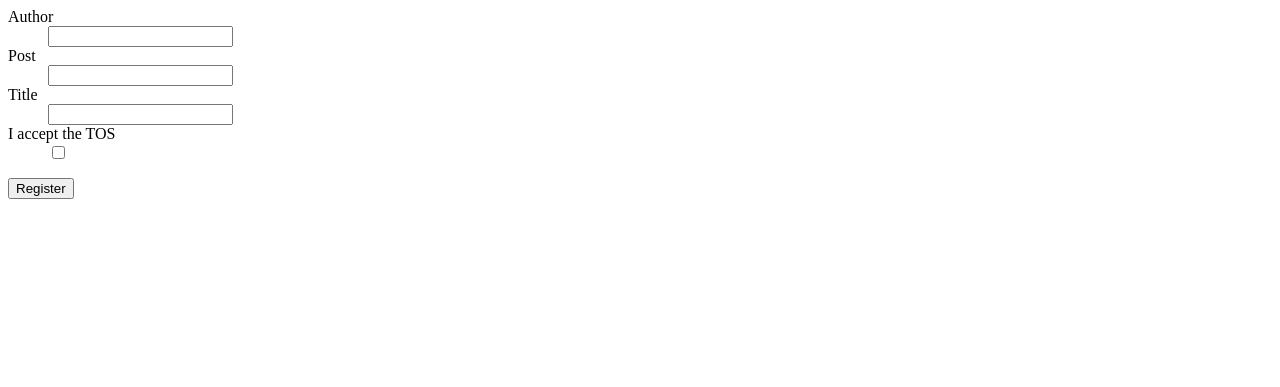
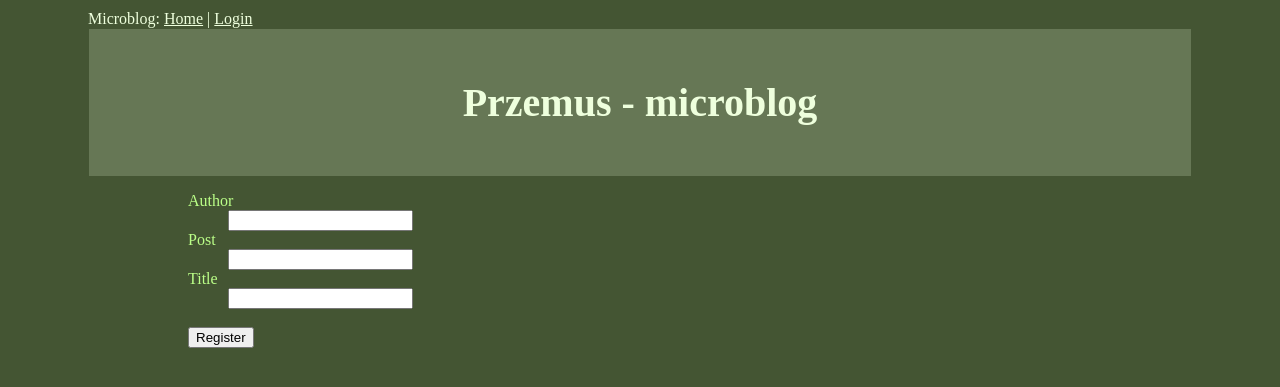
Before and after one commit to pjpp92/flask_pyladies, a Flask app: page /add in a window 1280 px wide. Shown: the top 387 px of the page. Run offline with Flask 2, Linux system fonts and the light colour scheme; some libraries are stand-ins or nearby versions.

Commit message:
finish betha

```diff
--- a/app/forms.py
+++ b/app/forms.py
@@ -4,8 +4,8 @@ class add_post(Form):
     author = TextField('Author', [validators.Length(min=1)])
     post = TextField('Post', [validators.Length(min=1)])
     title = TextField('Title', [validators.Length(min=1)])
-    accept_tos = BooleanField('I accept the TOS', [validators.Required()])
+
 
 class add_comment(Form):
     comment = TextField('comment', [validators.Length(min=1, max=250)])
-    accept_reg = BooleanField('I accept the reg')
+    accept_reg = BooleanField('I accept the reg', [validators.Required()])
--- a/app/templates/add.html
+++ b/app/templates/add.html
@@ -1,10 +1,12 @@
+{% extends "base.html" %}
+{% block content %}
 {% from "add_help.html" import render_field %}
 <form method=post action="/add">
   <dl>
-    {{ render_field(form.author) }}
-    {{ render_field(form.post) }}
-    {{ render_field(form.title) }}
-    {{ render_field(form.accept_tos) }}
+    <div class="third>">{{ render_field(form.author) }}</div>
+    <div class="third>">{{ render_field(form.post) }}</div>
+    <div class="third>">{{ render_field(form.title) }}</div>
   </dl>
-  <p><input type=submit value=Register>
+  <div class="third"> <input type=submit value=Register></div>
 </form>
+{% endblock %}
--- a/app/templates/admin_post.html
+++ b/app/templates/admin_post.html
@@ -6,7 +6,7 @@
         </div>
     {% for item in comments %}
         <div class="comment">{{item.comment}}</div>
-            <input type="submit" value="delete" name="{{item.comment}}">
+            <div class="third"><input type="submit" value="delete" name="{{item.comment}}"></div>
     {% endfor %}
         </form>
 {% endblock %}
--- a/app/templates/comment.html
+++ b/app/templates/comment.html
@@ -9,7 +9,7 @@
         {{ render_field(form.comment) }}
         {{ render_field(form.accept_reg) }}
       </dl>
-      <p><input type=submit value=Register>
+      <p><input type=submit value="Add comment">
     </form></div>
 
     {% for item in comments %}
--- a/app/views.py
+++ b/app/views.py
@@ -59,7 +59,7 @@ def add():
         db.session.add(try4)
         db.session.commit()
         return redirect(url_for('index'))
-    return render_template('add.html', form=form)
+    return render_template('add.html', form=form, blog_title=blog_title)
 
 @app.route('/admin')
 @login_required
```
Also changed, not shown: 2 other files.
